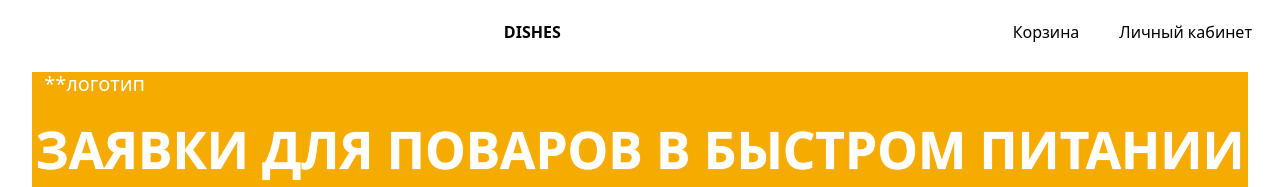
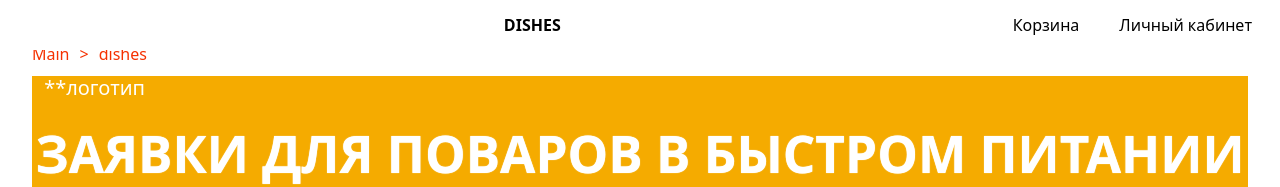
Before and after one commit to stelluchchka/web_frontend, a React (Vite) app in the folder my-app/: page /dishes in a window 1280 px wide. Shown: the top 187 px of the page. Built offline with nearby package versions, Linux system fonts and the light colour scheme; no server answers; the HTML template or start-up script is replaced by a standard one.

Commit message:
breadcrumps

```diff
--- a/my-app/src/App.tsx
+++ b/my-app/src/App.tsx
@@ -2,13 +2,13 @@ import "./App.css";
 import { Navigate, Route, Routes } from "react-router-dom";
 import MainPage from "./pages/main";
 import DetailedPage from "./pages/detailed";
-// import Breadcrumps from "./components/breadcrumps/breadcrumps";
+import Breadcrumps from "./components/breadcrumps/breadcrumps";
 
 function App() {
   return (
     <>
       {/* <Header /> */}
-      {/* <Breadcrumps /> */}
+      <Breadcrumps />
       <Routes>
       <Route path="/" element={<Navigate to="/dishes" replace />} />
         <Route path="/web_frontend" element={<Navigate to="/dishes" replace />} />
--- /dev/null
+++ b/my-app/src/components/breadcrumps/breadcrumps.module.scss
@@ -0,0 +1,30 @@
+@import "styles.scss";
+
+.breadcrumps {
+  text-align: left;
+  max-width: $container-width;
+  margin: 10px auto;
+}
+
+.breadcrumps > * {
+  display: inline-block;
+  margin-right: 10px;
+}
+
+.crump {
+  &:after {
+    color: $brand-color;
+    content: ">";
+    margin-left: 10px;
+  }
+
+  &:last-child {
+    &::after {
+      display: none;
+    }
+  }
+
+  a {
+    color: $brand-color;
+  }
+}
--- /dev/null
+++ b/my-app/src/components/breadcrumps/breadcrumps.tsx
@@ -0,0 +1,33 @@
+import { Link, useLocation } from "react-router-dom";
+
+import styles from "./breadcrumps.module.scss";
+
+const Breadcrumps = () => {
+  const location = useLocation();
+
+  let currentLink = "";
+
+  const crumps = location.pathname
+    .split("/")
+    .filter((crump) => crump !== "")
+    .map((crump) => {
+      currentLink += `/${crump}`;
+
+      return (
+        <div className={styles.crump} key={crump}>
+          <Link to={currentLink}>{crump}</Link>
+        </div>
+      );
+    });
+
+  return (
+    <div className={styles.breadcrumps}>
+      <div className={styles.crump}>
+        <Link to={"/"}>Main</Link>
+      </div>
+      {crumps}
+    </div>
+  );
+};
+
+export default Breadcrumps;
--- /dev/null
+++ b/my-app/src/components/breadcrumps/index.ts
@@ -0,0 +1,2 @@
+export { default } from './breadcrumps';
+export * from './breadcrumps';
--- /dev/null
+++ b/my-app/src/components/breadcrumps/styles.scss
@@ -0,0 +1,4 @@
+$container-width: 1240px;
+
+$text-secondary-color: #afadb5;
+$brand-color: #f53100;
--- a/my-app/src/components/header/header.module.scss
+++ b/my-app/src/components/header/header.module.scss
@@ -3,11 +3,9 @@
     top: 0;
     z-index: 1000;
     width: 100%;
-    height: 64px;
+    height: 50px;
     background-color: #fff;
     color: #000000;
-
-
 
     &__wrapper {
         font-size: 16px;
--- a/my-app/src/pages/detailed/detailed.tsx
+++ b/my-app/src/pages/detailed/detailed.tsx
@@ -1,7 +1,7 @@
 import styles from './detailed.module.scss'
 import { useEffect, useState } from 'react';
 import { useParams } from 'react-router-dom';
-import { Link } from 'react-router-dom';
+// import { Link } from 'react-router-dom';
 import Header from '../../components/header';
 
 export type Dish = {
@@ -152,16 +152,6 @@ const OrderPage = () => {
         height: '100vh',
         position: 'relative'}}>
       <Header/>
-      <nav aria-label="breadcrumb" >
-          <ol>
-              <li className="breadcrumb-item">
-                  <Link style={{color: 'black', fontStyle: 'italic'}} to="/">блюда</Link>
-              </li>
-              <li className="breadcrumb-item">
-                <Link style={{color: 'black', fontStyle: 'italic'}} to={`/dishes/${dish?.id}`}>{dish?.title}</Link>
-              </li>
-          </ol>
-      </nav>
     <div className={styles.fafa}></div>
       <div style={{backgroundColor: 'white',
           height: '100%',
@@ -178,7 +168,7 @@ const OrderPage = () => {
                   fontFamily: 'sans-serif',
                   fontWeight: '600',
                   textAlign: 'center',
-                  color: '#FBAF00',
+                  color: 'black',
                   marginBottom: '3%'}}>{dish?.title}</div>
               <img style={{width: '90%',
                   height: '30',
--- a/my-app/src/pages/main/main.tsx
+++ b/my-app/src/pages/main/main.tsx
@@ -1,6 +1,6 @@
 import React, { useEffect, useState } from 'react';
 import { ChangeEvent } from 'react';
-import { Link } from 'react-router-dom';
+// import { Link } from 'react-router-dom';
 import Form from 'react-bootstrap/Form';
 import Button from 'react-bootstrap/Button';
 import Dropdown from 'react-bootstrap/Dropdown';
@@ -248,13 +248,13 @@ const MainPage: React.FC = () => {
     return (
         <div className={styles.main_page}>
             <Header/>
-            <nav aria-label="breadcrumb">
+            {/* <nav aria-label="breadcrumb">
                 <ol className="breadcrumb">
                     <li className="breadcrumb-item">
                         <Link style={{color: 'black', textAlign: 'left', fontStyle: 'italic'}} to="/">блюда</Link>
                     </li>
                 </ol>
-            </nav>
+            </nav> */}
             <div className={styles["hat"]}>
                 <h5 className={styles["header__logo"]}>**логотип</h5>
                 <h1 className={styles["header__title"]}>
```
